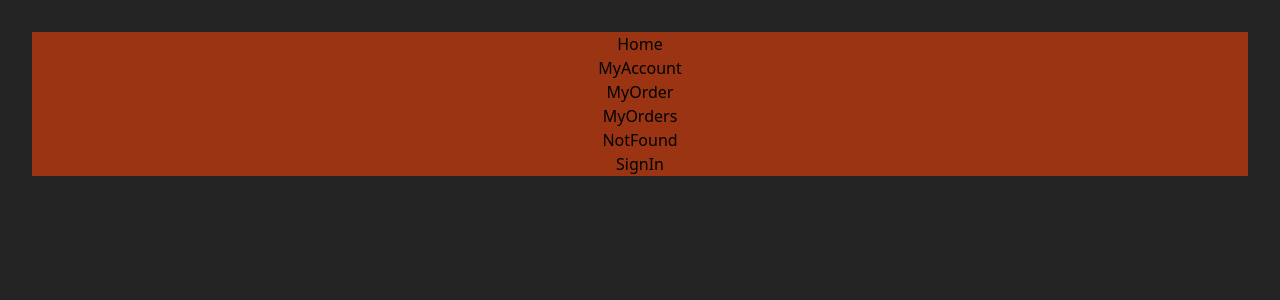
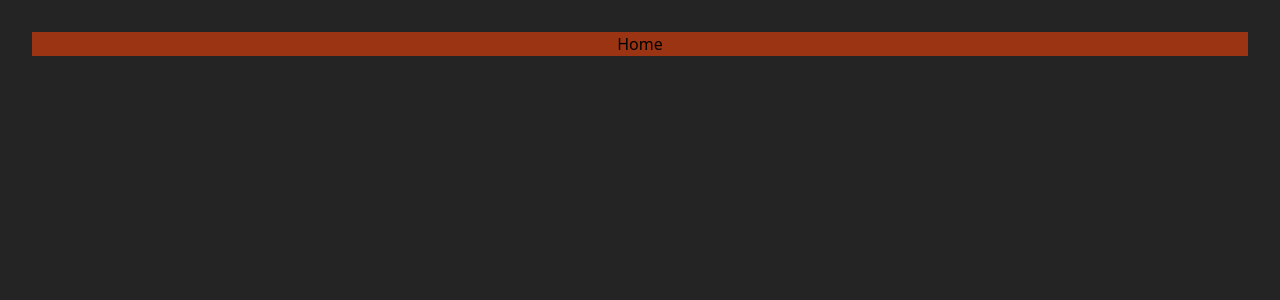
Before and after one commit to AdrianGerman/react-ecommerce-practice-taller, a React (Vite) app: page / in a window 1280 px wide. Shown: the top 300 px of the page. Built offline with nearby package versions, Linux system fonts and the light colour scheme.

Commit message:
link routes with react route

```diff
--- a/package.json
+++ b/package.json
@@ -11,7 +11,8 @@
   },
   "dependencies": {
     "react": "^18.2.0",
-    "react-dom": "^18.2.0"
+    "react-dom": "^18.2.0",
+    "react-router-dom": "^6.16.0"
   },
   "devDependencies": {
     "@types/react": "^18.2.15",
--- a/src/pages/App/index.jsx
+++ b/src/pages/App/index.jsx
@@ -1,25 +1,32 @@
-import "./style.css";
-
+import { useRoutes, BrowserRouter } from "react-router-dom";
 import Home from "../Home";
 import MyAccount from "../MyAccount";
 import MyOrder from "../MyOrder";
 import MyOrders from "../MyOrders";
 import NotFound from "../NotFound";
 import SignIn from "../SignIn";
+import "./style.css";
 
-function App() {
+const AppRoutes = () => {
+  let routes = useRoutes([
+    { path: "/", element: <Home /> },
+    { path: "/my-account", element: <MyAccount /> },
+    { path: "/my-order", element: <MyOrder /> },
+    { path: "/my-orders", element: <MyOrders /> },
+    { path: "/*", element: <NotFound /> },
+    { path: "/sign-in", element: <SignIn /> },
+  ]);
+  return routes;
+};
+
+const App = () => {
   return (
     <>
-      <div className="bg-orange-800">
-        <Home />
-        <MyAccount />
-        <MyOrder />
-        <MyOrders />
-        <NotFound />
-        <SignIn />
-      </div>
+      <BrowserRouter>
+        <AppRoutes />
+      </BrowserRouter>
     </>
   );
-}
+};
 
 export default App;
```
Also changed, not shown: 1 other file (tests, documents, lock files or other folders).
